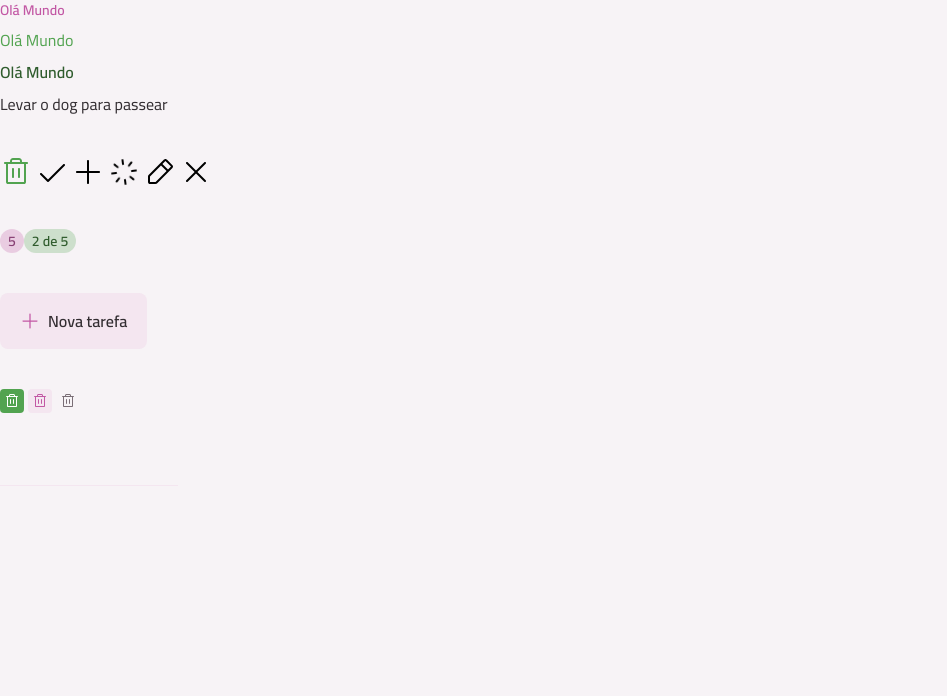
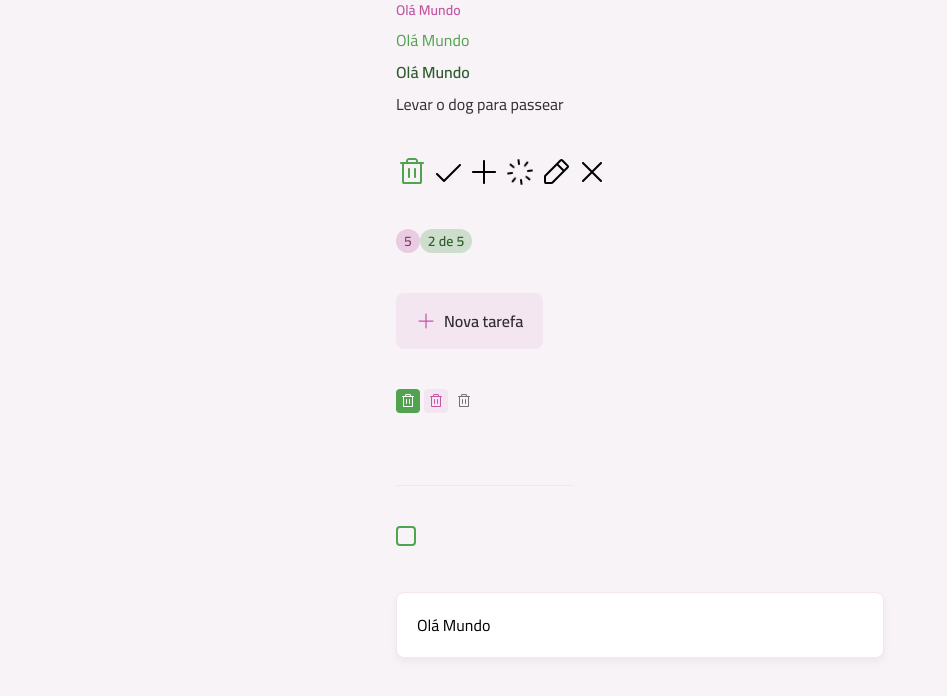
Before and after one commit to Pedrohenriquezuza/Projeto-To-do-list, a React (Vite) app: page / in a window 1280 px wide. Shown: the top 696 px of the page, without its empty margins (0-947 px from the left). Built offline with nearby package versions, Linux system fonts and the light colour scheme.

Commit message:
Testando os componentes feitos anteriormente

```diff
--- a/src/App.tsx
+++ b/src/App.tsx
@@ -11,9 +11,13 @@ import Badge from "./components/Badge";
 import Button from "./components/Button";
 import ButtonIcon from "./components/Button-icons";
 import InputText from "./components/Input-text";
+import InputCheckBox from "./components/Input-checkbox";
+import Card from "./components/Card";
+import Container from "./components/Container";
 
 export default function App() {
   return (
+    <Container>
     <div className="grid gap-10">
       <div className="flex flex-col gap-2">
         <Text variant="body-sm-bold" className="text-pink-base">
@@ -53,6 +57,15 @@ export default function App() {
       <div>
         <InputText />
       </div>
+
+      <div>
+        <InputCheckBox />
+      </div>
+
+      <div>
+        <Card size="md">Olá Mundo</Card>
+      </div>
     </div>
+    </Container>
   );
 }
```
